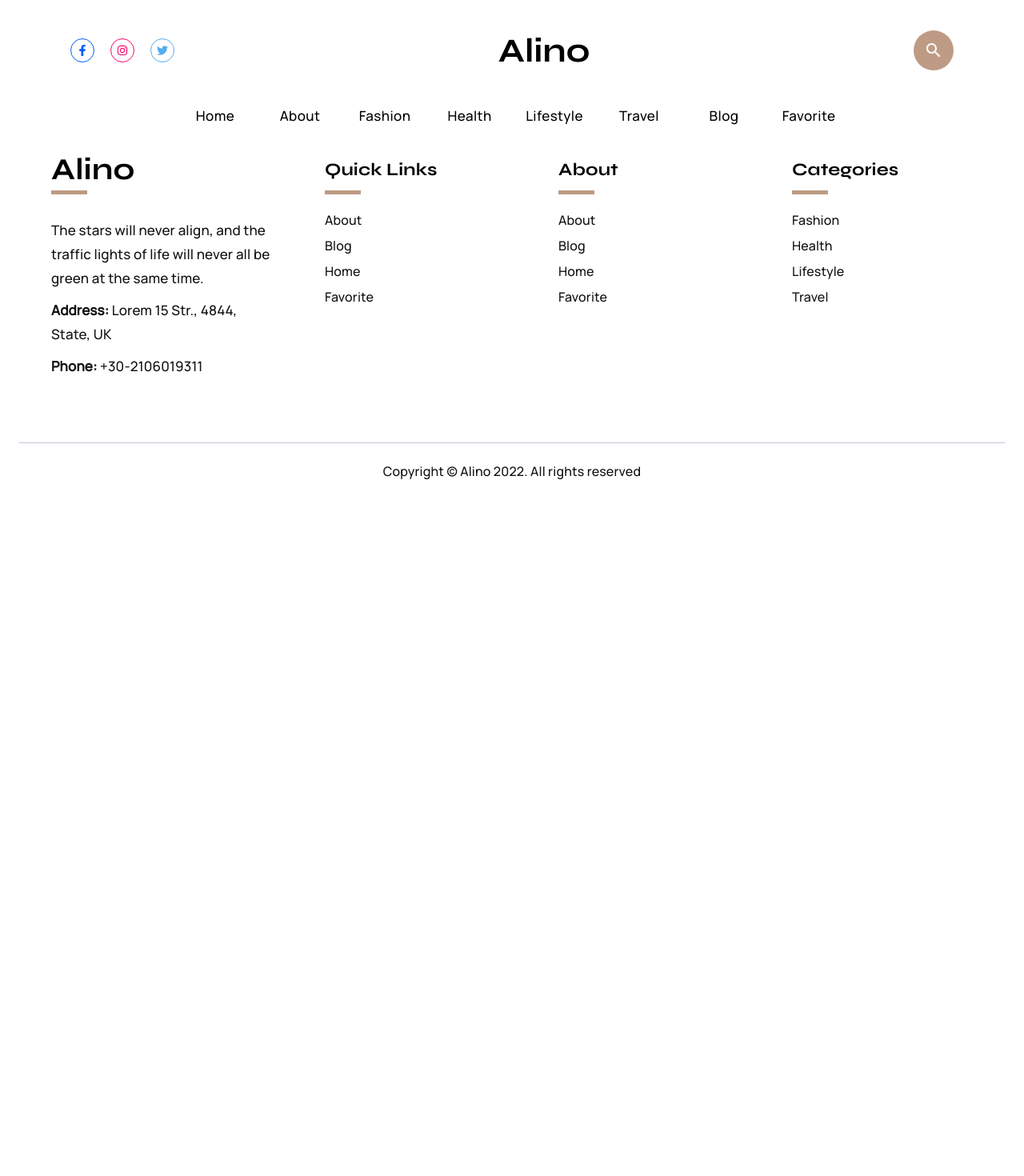
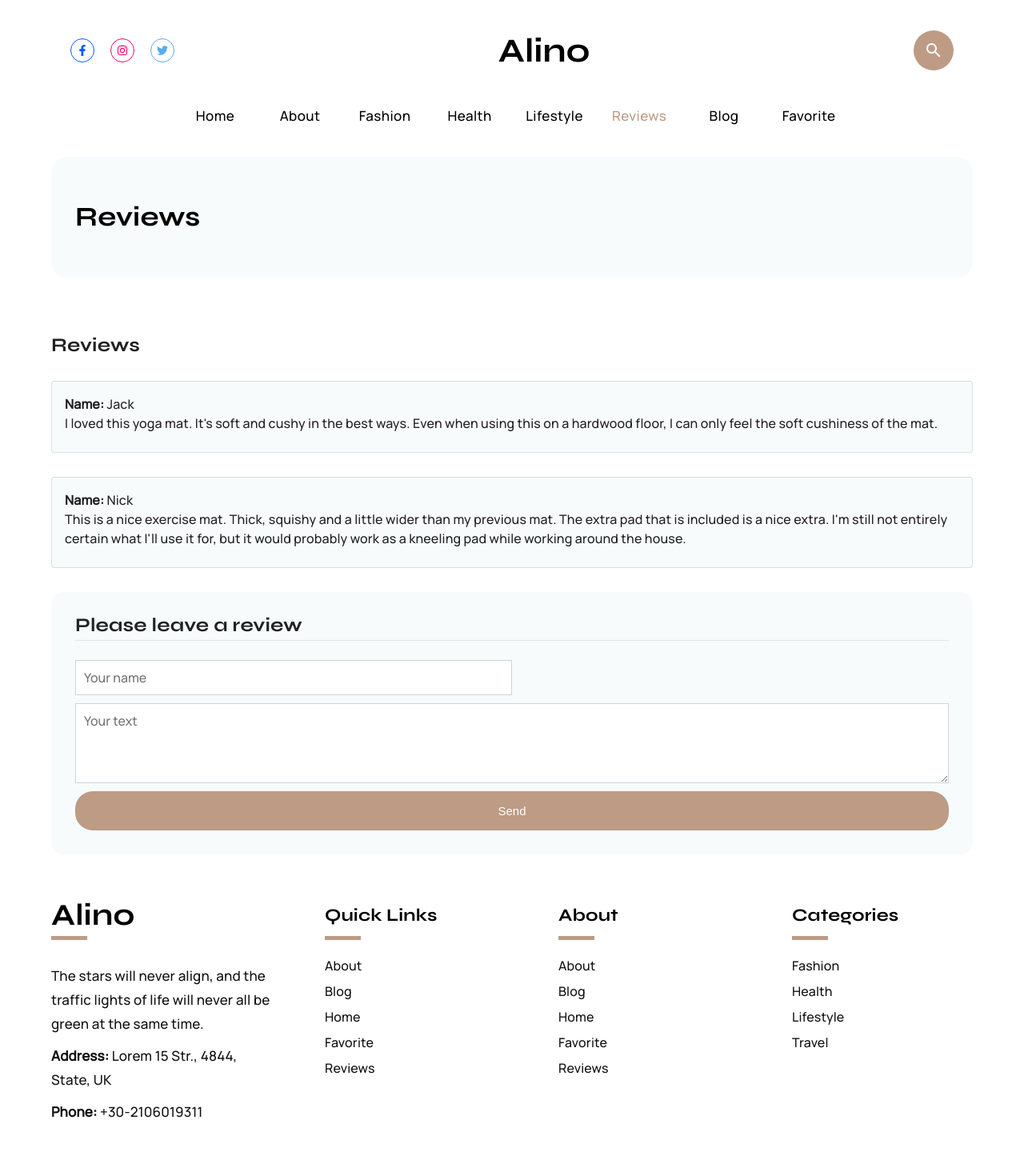
Before and after one commit to AnatoliiZh/react-project-control, a React (Create React App) app: page /reviews in a window 1280 px wide. Shown: the top 1470 px of the page at 80% size. Before the commit the page ends 800 px from the top, so only its background shows below. Built offline with nearby package versions, Linux system fonts and the light colour scheme.

Commit message:
add ReviewPage

```diff
--- /dev/null
+++ b/src/Pages/ReviewPage/ReviewPage.tsx
@@ -0,0 +1,19 @@
+import React from 'react'
+import { Container } from '@mui/material'
+import 'Pages/Pages.scss'
+import Reviews from 'components/Reviews/Reviews'
+
+type Props = {}
+
+const ReviewPage = (props: Props) => {
+  return (
+    <Container maxWidth="lg">
+            <div className="title">Reviews</div>
+
+            <Reviews/>
+
+        </Container>
+  )
+}
+
+export default ReviewPage
--- a/src/components/Menu/Menu.tsx
+++ b/src/components/Menu/Menu.tsx
@@ -10,7 +10,7 @@ const Menu = (props: Props) => {
                 <MenuItem to="/fashion">Fashion</MenuItem>
                 <MenuItem to="/health">Health</MenuItem>
                 <MenuItem to="/lifestyle">Lifestyle</MenuItem>
-                <MenuItem to="/travel">Travel</MenuItem>
+                <MenuItem to="/reviews">Reviews</MenuItem>
                 <MenuItem to="/blog">Blog</MenuItem>
                 <MenuItem to="/favorite">Favorite</MenuItem>
             </div>
--- a/src/container/Footer/Footer.tsx
+++ b/src/container/Footer/Footer.tsx
@@ -44,6 +44,9 @@ const Footer = (props: Props) => {
                                 <li className="footer-list-item">
                                     <LinkItem to={`/Favorite`}>Favorite</LinkItem>
                                 </li>
+                                <li className="footer-list-item">
+                                    <LinkItem to={`/Reviews`}>Reviews</LinkItem>
+                                </li>
                             </ul>
                         </div>
                     </Grid>
@@ -63,6 +66,9 @@ const Footer = (props: Props) => {
                                 </li>
                                 <li className="footer-list-item">
                                     <LinkItem to={`/Favorite`}>Favorite</LinkItem>
+                                </li>
+                                <li className="footer-list-item">
+                                    <LinkItem to={`/Reviews`}>Reviews</LinkItem>
                                 </li>
                             </ul>
                         </div>
--- a/src/container/Main/Main.tsx
+++ b/src/container/Main/Main.tsx
@@ -9,6 +9,7 @@ import 'swiper/css/bundle'
 import AboutPage from 'Pages/AboutPage/AboutPage'
 import FavoritePage from 'Pages/FavoritePage/FavoritePage'
 import BlogPage from 'Pages/BlogPage/BlogPage'
+import ReviewPage from 'Pages/ReviewPage/ReviewPage'
 
 type Props = {
     changeLike: (id: number) => void
@@ -36,11 +37,12 @@ const Main = ({ changeLike, articlesLikeState }: Props) => {
             <Route path="fashion" element={<FashionPage />} />
             <Route path="health" element={<HealthPage />} />
             <Route path="lifestyle" element={<LifestylePage />} />
-            <Route path="travel" element={<TravelPage />} />
+            <Route path="reviews" element={<ReviewPage />} />
             <Route path="blog" element={<BlogPage changeLike={changeLike}
                         articlesLikeState={articlesLikeState}/>} />
             <Route path="favorite" element={<FavoritePage changeLike={changeLike}
                         articlesLikeState={articlesLikeState}/>} />
+
 
         </Routes>
         // </Container>
```
